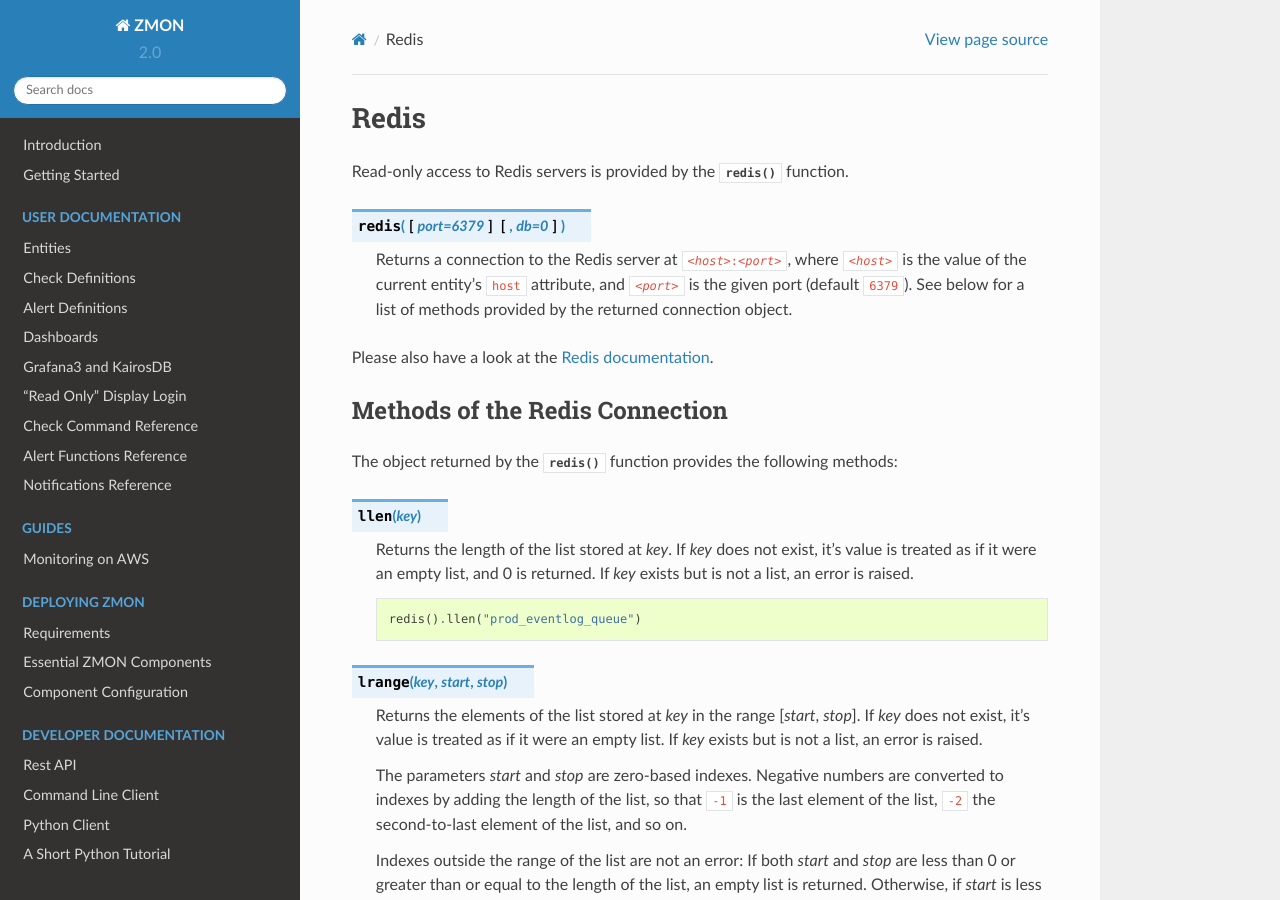
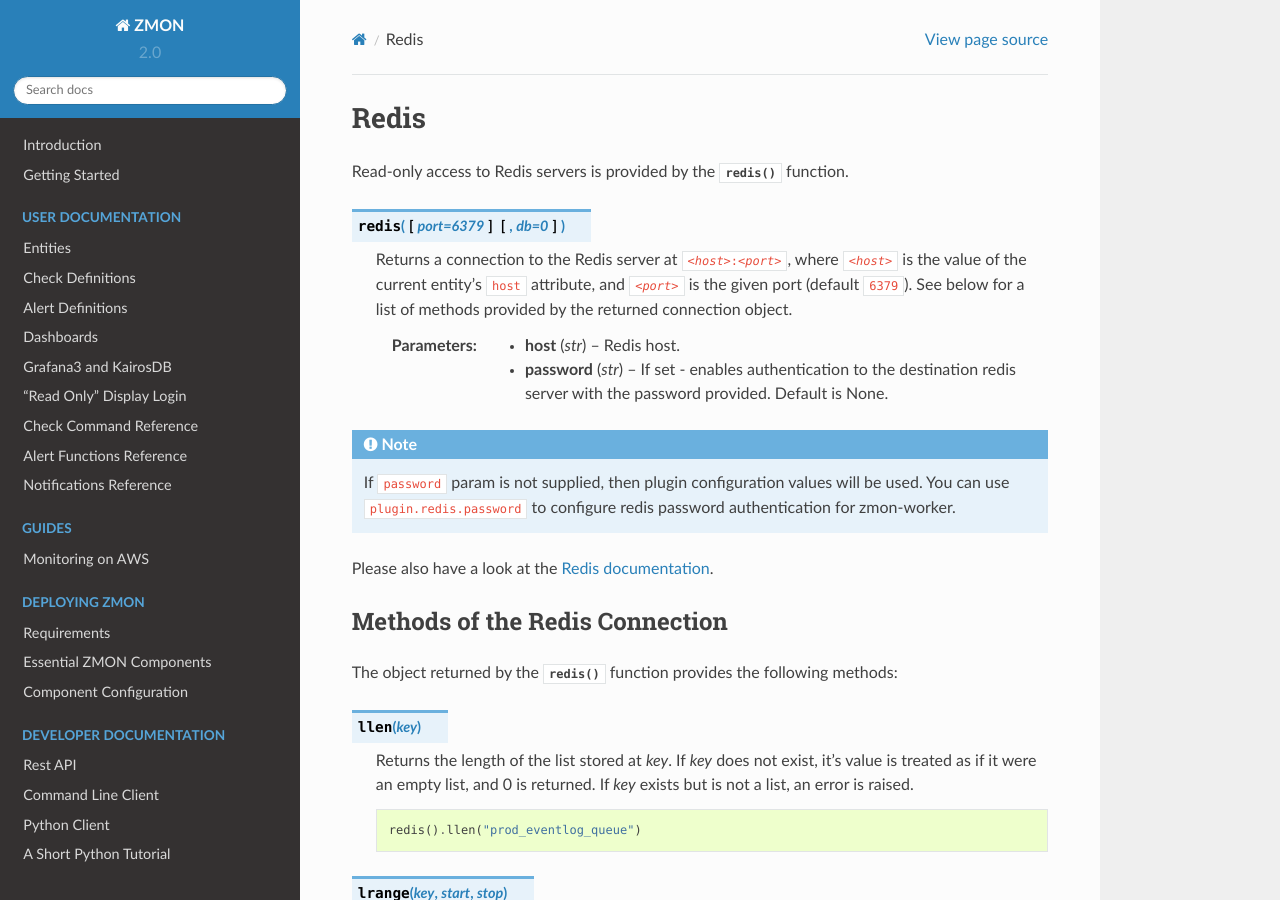
Before and after one commit to zalando-zmon/zmon-docs, a Sphinx documentation site: the page built from docs/user/check-ref/redis_wrapper.rst, in a window 1280 px wide and 900 px high. Built offline with Sphinx 7.4.7 and the Read the Docs theme 2.0.0, drawn with Linux system fonts in a browser that asks for light colours.

Commit message:
docs for redis authentication  (#125)
* Allow authentication to be passed to redis plugin #389

* typo fix

* change docs according to review comment

* change docs according to review comment - word order

```diff
--- a/docs/user/check-ref/cassandra_wrapper.rst
+++ b/docs/user/check-ref/cassandra_wrapper.rst
@@ -4,6 +4,7 @@
 Provides access to a Cassandra cluster via ``cassandra()`` wrapper object.
 
 .. py:function:: cassandra(node, keyspace, username=None, password=None, port=9042, connect_timeout=1, protocol_version=3)
+
 
     Initialize cassandra wrapper.
 
--- a/docs/user/check-ref/redis_wrapper.rst
+++ b/docs/user/check-ref/redis_wrapper.rst
@@ -9,6 +9,17 @@
     Returns a connection to the Redis server at :samp:`{<host>}:{<port>}`, where :samp:`{<host>}` is the value
     of the current entity's ``host`` attribute, and :samp:`{<port>}` is the given port (default ``6379``). See
     below for a list of methods provided by the returned connection object.
+
+    :param host: Redis host.
+    :type host: str
+
+    :param password:  If set - enables authentication to the destination redis server with the password provided. Default is None.
+    :type password: str
+
+.. note::
+
+    If ``password`` param is not supplied, then plugin configuration values will be used.
+    You can use ``plugin.redis.password`` to configure redis password authentication for zmon-worker.
 
 Please also have a look at the `Redis documentation`_.
 
```
